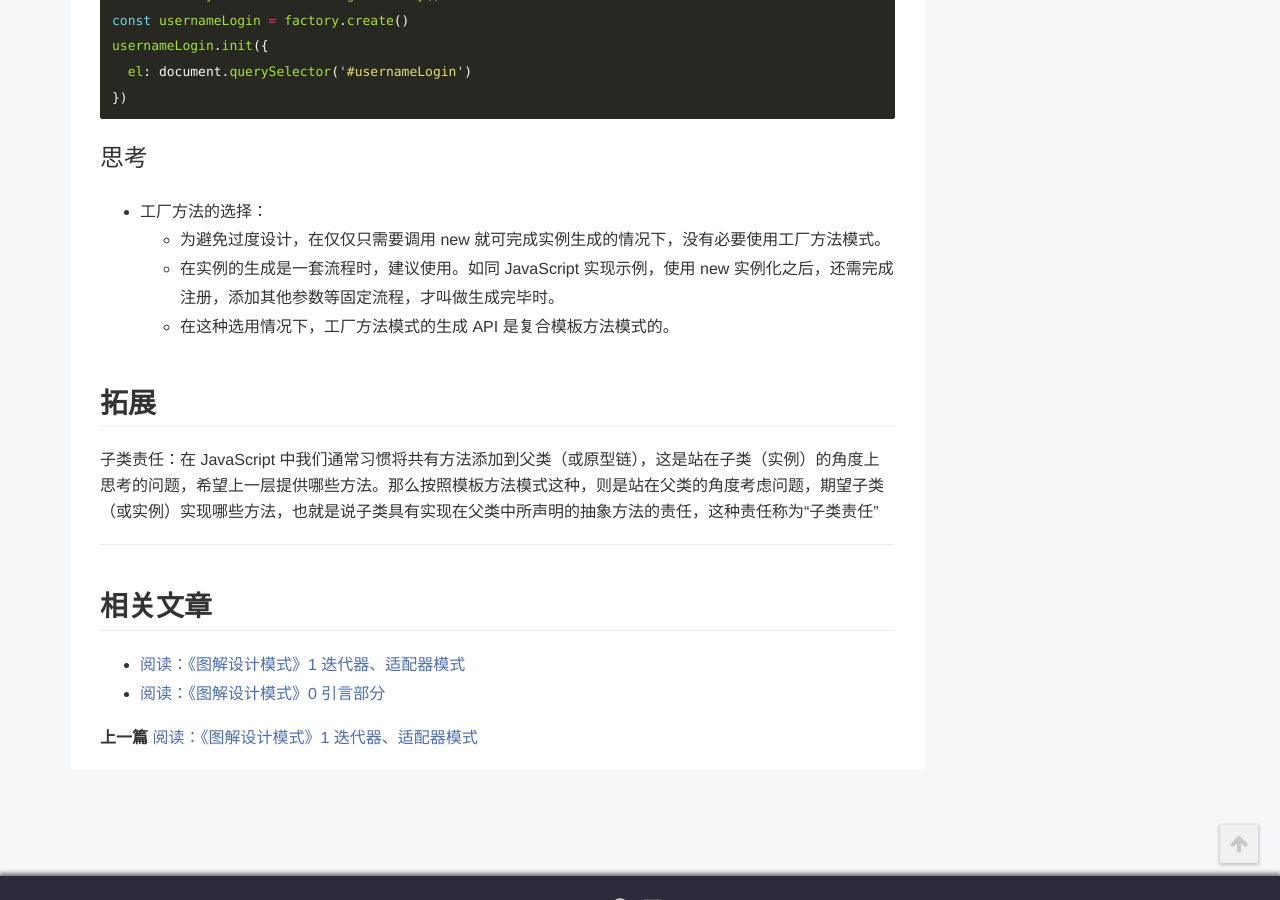
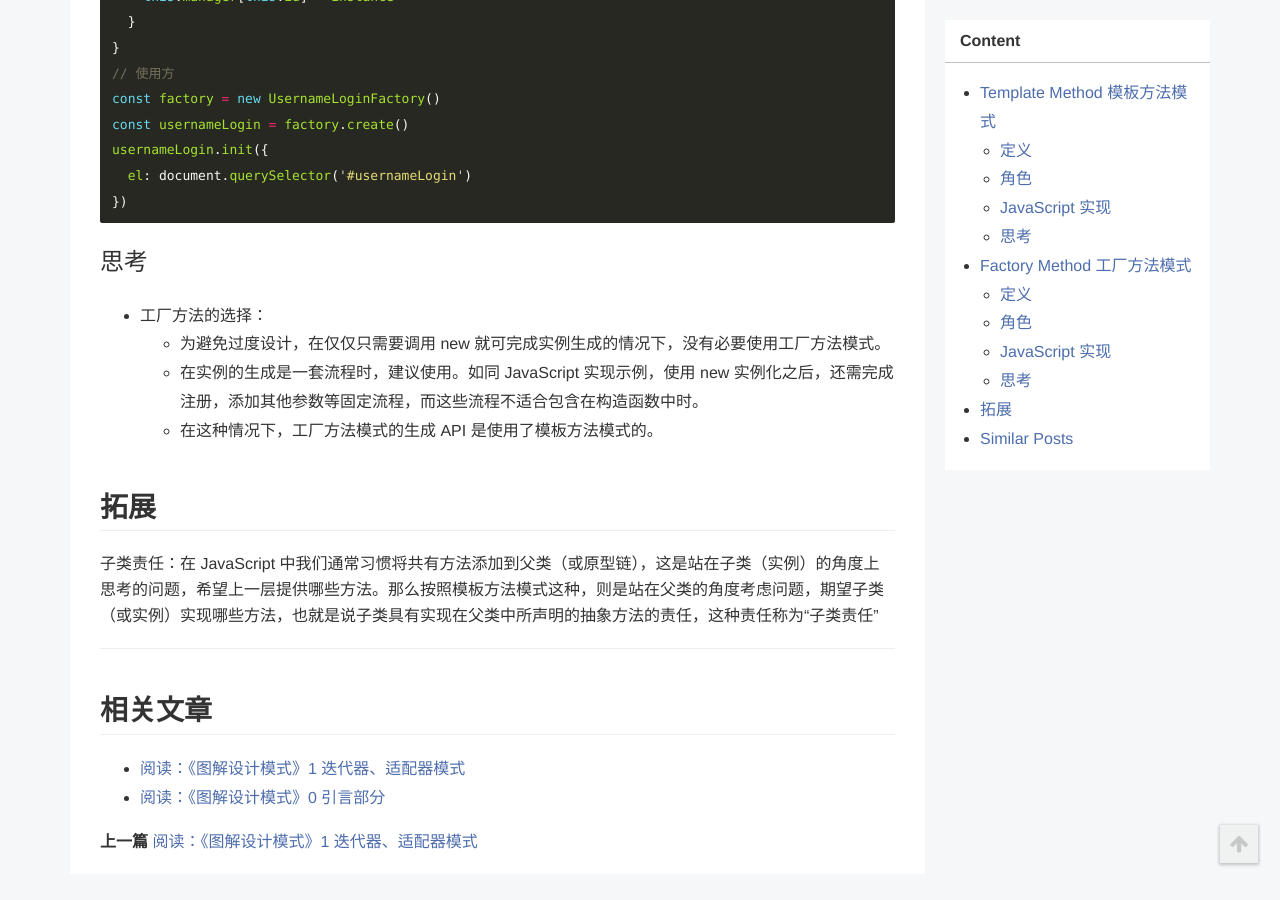
Before and after one commit to toBeTheLight/toBeTheLight.github.io, a Jekyll site: the page built from _posts/2019-01-08-《图解设计模式》2 模板方法、工厂方法模式.md, in a window 1280 px wide and 900 px high, scrolled down 3883 px. Built offline with Jekyll 4.4.1, drawn with Linux system fonts in a browser that asks for light colours; a style sheet for code colours, icons or effects is not loaded; some of the changed text lies outside the part shown.

Commit message:
chore: 调整

````diff
--- a/_posts/2019-01-08-《图解设计模式》2 模板方法、工厂方法模式.md
+++ b/_posts/2019-01-08-《图解设计模式》2 模板方法、工厂方法模式.md
@@ -76,13 +76,15 @@
   el: document.querySelector('#usernameLogin')
 })
 ```
-<!-- ### 思考 -->
+### 思考
+
+适用于对外 api 固定，api 内流程行为组成固定，但根据分类不同，需要各自实现一部分或全部流程内行为的类。
 
 ## Factory Method 工厂方法模式
 
 ### 定义
 
-当我们将生成实例的部分也交给子类去实现时，就形成了工厂方法模式。
+当我们将生成实例的部分交给子类去实现时，就形成了工厂方法模式。
 
 ### 角色
 
@@ -162,8 +164,8 @@
 
 * 工厂方法的选择：
   * 为避免过度设计，在仅仅只需要调用 new 就可完成实例生成的情况下，没有必要使用工厂方法模式。
-  * 在实例的生成是一套流程时，建议使用。如同 JavaScript 实现示例，使用 new 实例化之后，还需完成注册，添加其他参数等固定流程，才叫做生成完毕时。
-  * 在这种选用情况下，工厂方法模式的生成 API 是复合模板方法模式的。
+  * 在实例的生成是一套流程时，建议使用。如同 JavaScript 实现示例，使用 new 实例化之后，还需完成注册，添加其他参数等固定流程，而这些流程不适合包含在构造函数中时。
+  * 在这种情况下，工厂方法模式的生成 API 是使用了模板方法模式的。
 
 ## 拓展
 
````
